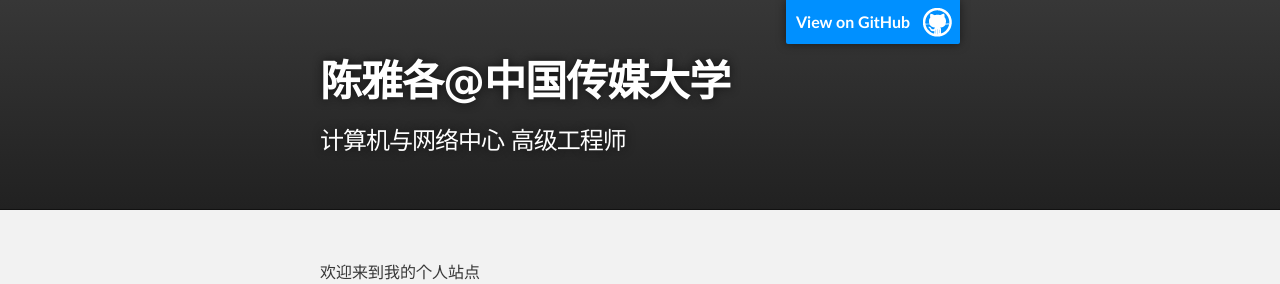
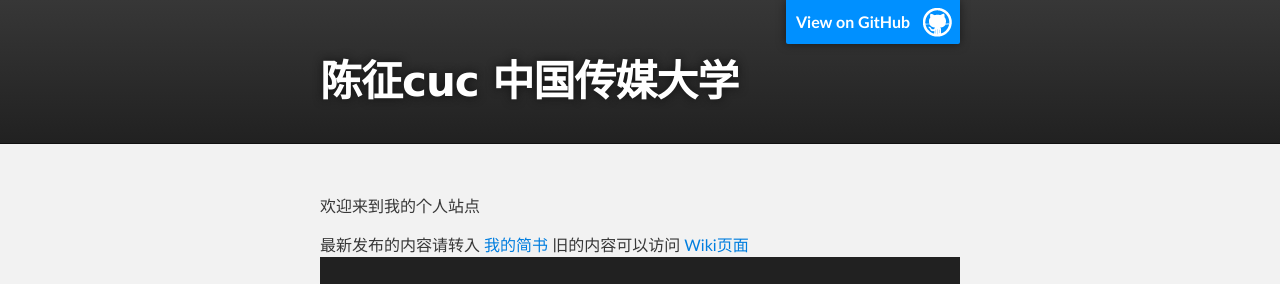
Before and after one commit to chenzheng128/chenzheng128.github.io, a plain HTML site: page index.html in a window 1280 px wide. Shown: the top 284 px of the page. Drawn offline with Linux system fonts and the light colour scheme.

Commit message:
转入简书

```diff
--- a/index.html
+++ b/index.html
@@ -8,7 +8,7 @@
 
     <link rel="stylesheet" type="text/css" media="screen" href="stylesheets/stylesheet.css">
 
-    <title>陈雅各@中国传媒大学</title>
+    <title>陈征cuc 中国传媒大学</title>
   </head>
 
   <body>
@@ -18,8 +18,8 @@
         <header class="inner">
           <a id="forkme_banner" href="https://github.com/chenzheng128">View on GitHub</a>
 
-          <h1 id="project_title">陈雅各@中国传媒大学</h1>
-          <h2 id="project_tagline">计算机与网络中心 高级工程师</h2>
+          <h1 id="project_title">陈征cuc 中国传媒大学</h1>
+          <!-- <h2 id="project_tagline">计算机与网络中心 高级工程师</h2> -->
 
         </header>
     </div>
@@ -29,6 +29,11 @@
       <section id="main_content" class="inner">
         <p>欢迎来到我的个人站点</p>
 
+最新发布的内容请转入 <a href="http://www.jianshu.com/users/01561725f2d1/latest_articles">我的简书</a>
+
+旧的内容可以访问 <a href="https://github.com/chenzheng128/chenzheng128.github.io/wiki">Wiki页面</a>
+
+<!--
 <p><a href="https://github.com/chenzheng128/chenzheng128.github.io/wiki/PythonStart">Python入门</a> </p>
 
 <p><a href="https://github.com/chenzheng128/chenzheng128.github.io/wiki/WebDesign">移动Web/应用/微信开发</a> </p>
@@ -40,6 +45,7 @@
 <p>更多信息请访问 <a href="https://github.com/chenzheng128/chenzheng128.github.io/wiki">Wiki页面</a> </p>
       </section>
     </div>
+-->
 
     <!-- FOOTER  -->
     <div id="footer_wrap" class="outer">
```
